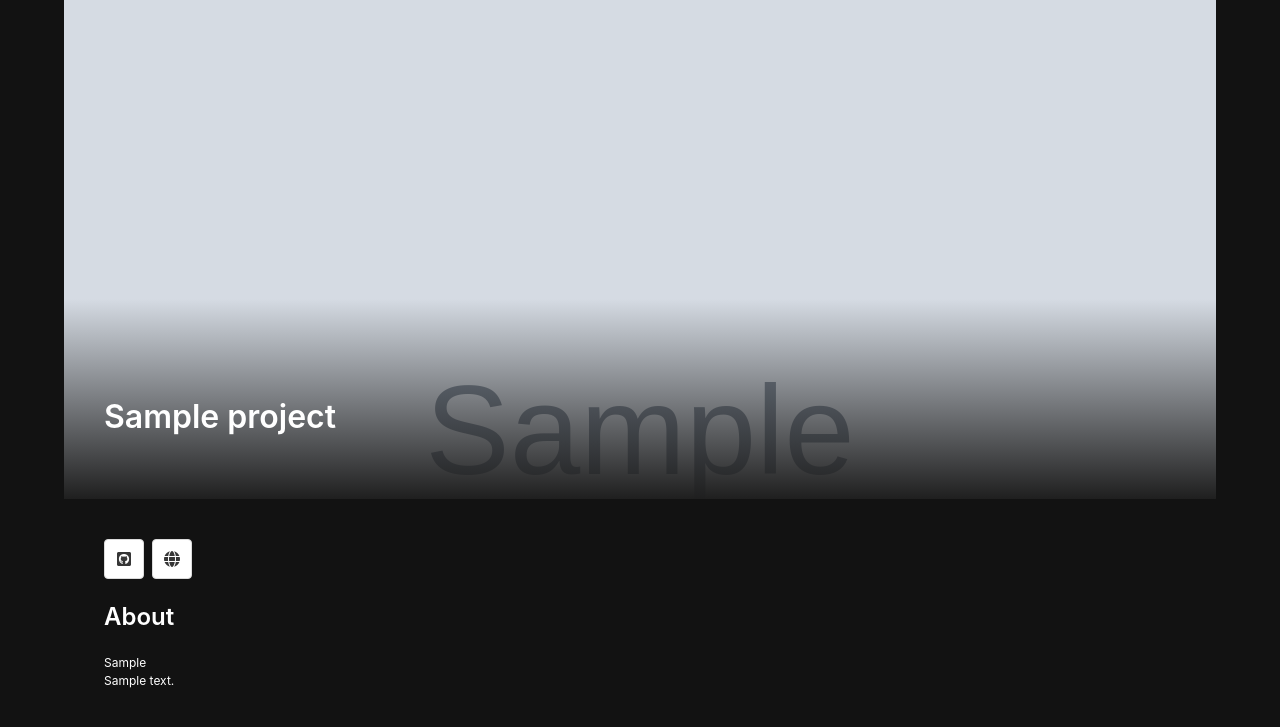
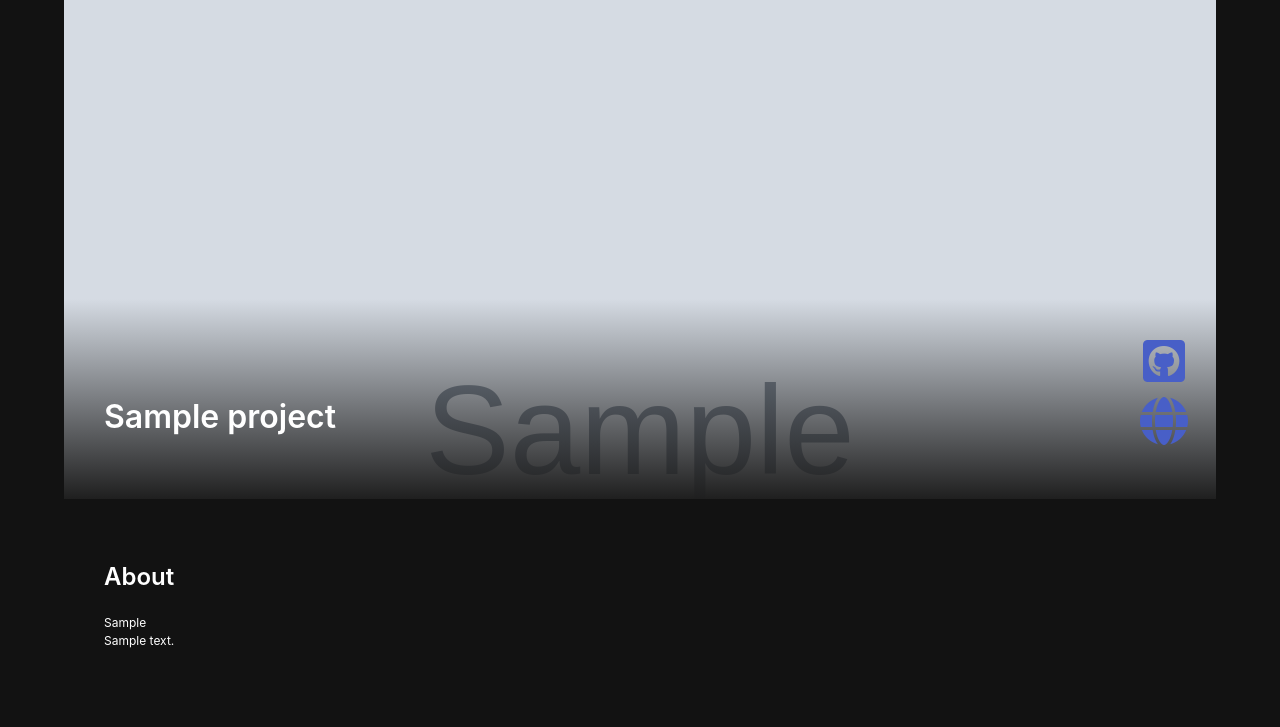
Before and after one commit to Tiranoe/Portfolio, a Django app: page /projects/1/ in a window 1280 px wide. Shown: the part 53-780 px from the top of the page. Run offline with Django 4.2, Linux system fonts and the light colour scheme; tables that the repository leaves empty hold one stand-in row (values such as "Sample post"); grey boxes marked "Sample" are stand-in pictures.

Commit message:
added github and live link

```diff
--- a/main_app/static/styles/main.css
+++ b/main_app/static/styles/main.css
@@ -83,3 +83,10 @@ img {
 .detail__container {
     margin-top: 500px;
 }
+
+.live_links{
+    position: absolute;
+    z-index: 5;
+    top: 350px;
+    right: 40px;
+}
--- a/main_app/templates/project_detail.html
+++ b/main_app/templates/project_detail.html
@@ -7,17 +7,21 @@
     <h1 class="title">{{project.name}}</h1>
 </div>
 <div class="detail__container">
-    <div class="buttons">
-        <a href="{{project.github}}" class="button">
+    <div class="live_links">
+        <a href="{{project.github}}" class="btn btn-secondary btn-lg">
             <span class="icon">
-                <i class="fa-brands fa-square-github"></i>
+                <i class="fa-brands fa-square-github fa-3x"></i>
+            </span>
+        </br>
+        </br>
+        </a>
+        <a href="{{project.live}}" class="btn btn-secondary btn-lg">
+            <span class="icon">
+                <i class="fa-solid fa-globe fa-3x"></i>
             </span>
         </a>
-        <a href="{{project.live}}" class="button">
-            <span class="icon">
-                <i class="fa-solid fa-globe"></i>            </span>
-        </a>
     </div>
+</br>
     <div class="detail__about">
         <h4 class="title is-4">About</h4>
         <p>{{project.tool}}</p>
```
Also changed, not shown: main_app/templates/project_list.html (+14 -2 lines).
